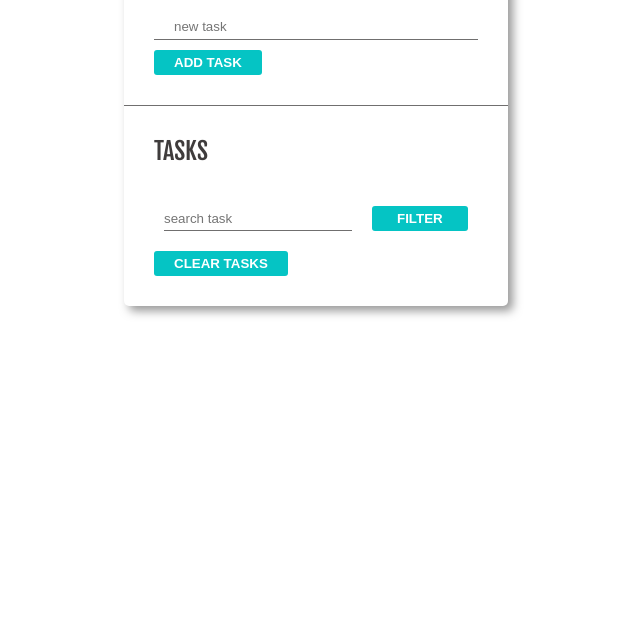
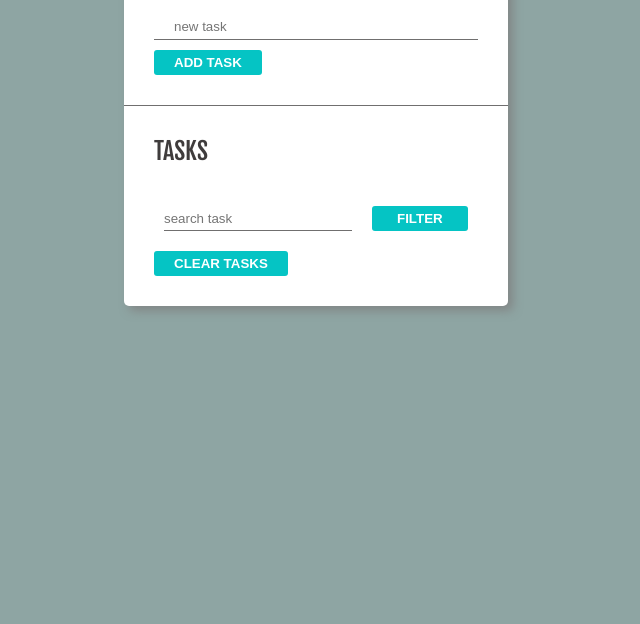
Before and after one commit to singhyuvraj97/task-list, a plain HTML site: page index.html in a window 1280 px wide. Shown: the part 176-800 px from the top of the page, without its empty margins (324-964 px from the left). Drawn offline with nearby package versions, Linux system fonts and the light colour scheme.

Commit message:
background color of body and card added

```diff
--- a/st.css
+++ b/st.css
@@ -24,6 +24,10 @@
   --section-border-bottom: 1px solid var(--section-para-color);
 }
 
+body{
+  background-color: rgb(142, 165, 163);
+}
+
 .card{
   max-width: 30vw;
   min-width: 340px;
@@ -32,6 +36,7 @@
   border-radius: var(--card-border-radius);
   box-shadow: 5px 5px 10px rgba(128, 128,128, 0.8);
   color: var(--section-para-color);
+  background-color: white;
 }
 
 .cardBtn{
```
